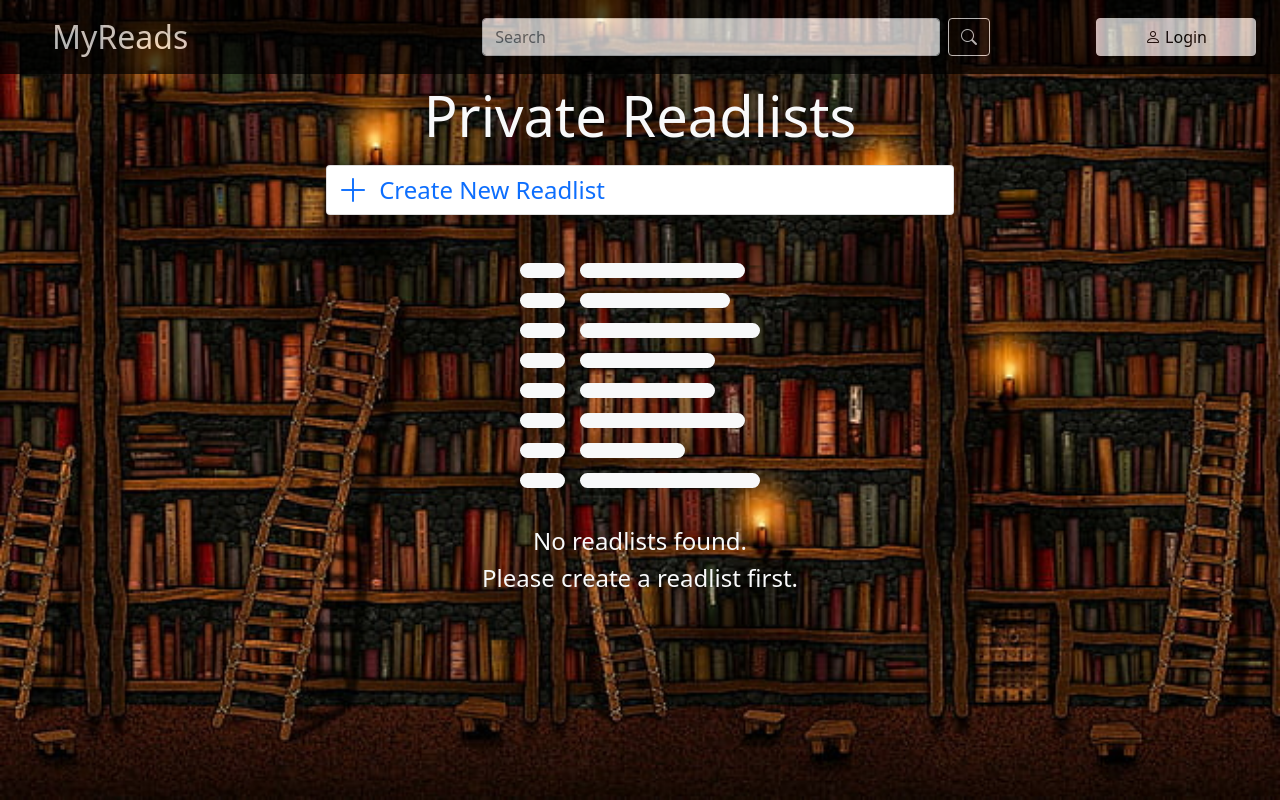
After one commit to harshvivek14/MyReads, a Flask app: page /readlist/private in a window 1280 px wide. The commit adds this page. Run offline with Flask 3, Linux system fonts and the light colour scheme; the visitor is signed in with stand-in values (Sample User, id 1); some libraries are stand-ins or nearby versions.

Commit message:
added readlist feature

```diff
--- a/app.py
+++ b/app.py
@@ -1,6 +1,6 @@
 from flask import Flask, g, render_template, redirect, session, flash, Markup, request
-from models import Read_Books, db, connect_db, User
-from forms import RegisterForm, LoginForm
+from models import Read_Books, db, connect_db, User, Readlist, Readlist_Books, Shared_Readlist
+from forms import RegisterForm, LoginForm, CreateNewReadlistForm
 import requests
 from sqlalchemy.exc import IntegrityError ### for handling SQLA issues within WTForms
 from key import API_KEY
@@ -190,7 +190,6 @@ def show_book_details(id):
     # If the user is not logged in, just passing the book info and the genres. Not passing watched books.
     book = book.json()
     des = Markup(dict(book['volumeInfo'])['description'])
-    print(des)
     return render_template('book/details.html', book = book, des = des)
 
 # logic for marking as read or unread
@@ -236,6 +235,124 @@ def show_readlist_read():
         read_books.append(res)
     return render_template('/readlist/read.html', read_books=read_books)
 
+# Create new readlist logic
+@app.route('/readlist/create', methods=['GET','POST'])
+def create_new_readlist():
+
+    form = CreateNewReadlistForm()
+
+    if "curr_user" not in session:
+        flash("Please login first!", "danger")
+        return redirect('/login')
+
+    if form.validate_on_submit():
+        readlist_name = form.name.data
+
+        new_readlist = Readlist(name=readlist_name, user_id=g.user.id)
+        db.session.add(new_readlist)
+
+        try:
+            db.session.commit()
+        except IntegrityError:
+            form.username.errors.append('Error. Please try again with different readlist name')
+            return render_template('/readlist/create_new.html', form=form)
+
+        flash('Successfully created new readlist!', "success")
+        return redirect('/readlist/private')
+
+    return render_template('/readlist/create_new.html', form=form)
+
+@app.route('/readlist/delete', methods=['DELETE'])
+def delete_readlist():
+
+    if "curr_user" not in session:
+        flash("Please login first!", "danger")
+        return redirect('/login')
+
+    rlist_id = int(request.json['rlist_id'])
+    plist = Readlist.query.get_or_404(rlist_id)
+
+    if g.user.id != plist.user_id:
+        return "You are not authorized to access this resource!"
+
+    db.session.delete(plist)
+    db.session.commit()
+    return "Successfully deleted a readlist."
+
+@app.route('/readlist/add_remove', methods=['PATCH'])
+def add_book_to_readlist():
+
+    if "curr_user" not in session:
+        flash("Please login first!", "danger")
+        return redirect('/login')
+
+    book_id = request.json['book_id']
+    rlist_id = request.json['rlist_id']
+
+    pm = Readlist_Books(readlist_id = rlist_id, book_id = book_id)
+
+    db.session.add(pm)
+    db.session.commit()
+
+    return "Successfully added to readlist."
+
+# Remove book from readlist
+@app.route('/readlist/add_remove', methods=['DELETE'])
+def remove_book_from_readlist():
+
+    if "curr_user" not in session:
+        flash("Please login first!", "danger")
+        return redirect('/login')
+
+    book_id = request.json['book_id']
+    rlist_id = int(request.json['rlist_id'])
+
+    pm = Readlist_Books.query.filter_by(readlist_id=rlist_id, book_id=book_id).first()
+
+    plist = Readlist.query.get_or_404(rlist_id)
+
+    if g.user.id != plist.user_id:
+        return "You are not authorized to access this resource!"
+
+    db.session.delete(pm)
+    db.session.commit()
+
+    return "Successfully removed from readlist."
+
+# Show list of private readlists on a page
+@app.route('/readlist/private')
+def show_private_readlists():
+
+    if "curr_user" not in session:
+        flash("Please login first!", "danger")
+        return redirect('/login')
+
+    return render_template('readlist/private_list.html')
+
+# Show details of an individual private readlist
+@app.route('/readlist/private/<int:id>')
+def show_private_readlist_details(id):
+
+    p = Readlist.query.get_or_404(id)
+
+    if "curr_user" not in session:
+        flash("Please login first!", "danger")
+        return redirect('/login')
+
+    elif g.user.id != p.user_id:
+        flash("You are not authorized to access this resource!", "danger")
+        return redirect('/login')
+
+    p_book_ids = [x.book_id for x in p.books]
+    p_books = []
+
+    for id in p_book_ids:
+        # sending a GET request to the API and getting the book details in JSON format
+        # appending each book details into the list variable
+        p_books.append(requests.get(f"{BASE_URL}v1/volumes/{id}").json())
+
+    return render_template('readlist/private_single.html', readlist = p, readlist_books = p_books)
+
 # main driver function
 if __name__ == '__main__':
     # run() method of Flask class runs the application
--- a/forms.py
+++ b/forms.py
@@ -13,3 +13,7 @@ class RegisterForm(FlaskForm):
 class LoginForm(FlaskForm):
     username = StringField("Username", validators=[InputRequired(), Length(max=15)])
     password = PasswordField("Password", validators=[InputRequired()])
+
+# Create a new readlist form
+class CreateNewReadlistForm(FlaskForm):
+    name = StringField("Readlist Name", validators=[InputRequired(), Length(max=40)])
--- a/static/custom.js
+++ b/static/custom.js
@@ -94,7 +94,6 @@ if (window.location.href.indexOf("book/") > -1) {
             e.preventDefault()
             if (btn_read_unread.innerText === " Mark as read") {
                 book_id = document.getElementById('book_id').innerText
-                console.log(book_id)
                 mark_read(book_id)
                 btn_read_unread.innerHTML = '<i class="bi bi-bookmark-dash-fill"></i> Mark not read'
             } else if (btn_read_unread.innerText === " Mark not read") {
@@ -106,8 +105,94 @@ if (window.location.href.indexOf("book/") > -1) {
             }
         })
     }
+
+    book_detail_readlist_item = document.querySelectorAll("#book-detail-readlist-item")
+    book_id = document.getElementById('book_id').innerText
+    if (book_detail_readlist_item !== null && book_id !== null) {
+        // since the querySelectAll returns a list, running the following for each item
+        for (let i of book_detail_readlist_item) {
+            if (i.children[1]) {
+                i.style.setProperty('background-color', 'limegreen')
+            // If the book is not in the readlist yet, do this
+            } else {
+                i.addEventListener('click', function (e) {
+                    e.preventDefault()
+                    readlist_id = i.parentElement.getAttribute('id')
+                    add_to_readlist(book_id, readlist_id)
+                    console.log(book_id, readlist_id)
+                    i.innerHTML = '<h5 class="mb-0"><i class="bi bi-check2"></i> Added to readlist</h5>'
+                    i.style.setProperty('background-color', 'limegreen')
+                })
+            }
+        }
+    }
 }
 
+
+if (window.location.href.indexOf("readlist/private") > -1) {
+    readlist_private_remove_button = document.querySelectorAll('#readlist-private-remove-button')
+    if (readlist_private_remove_button !== null) {
+        for (let i of readlist_private_remove_button) {
+            i.addEventListener('click', function (e) {
+                e.preventDefault()
+                // if the button says Remove, make sure we display Are you sure to confirm
+                if (i.innerHTML === 'Remove') {
+                    i.innerHTML = "Are you sure?"
+                } else {
+                    // getting the id attribute of the parent which is a readlist id
+                    readlist_id = i.parentElement.getAttribute('id')
+                    console.log(readlist_id)
+                    // calling the custom method and passing the readlist id
+                    delete_readlist(readlist_id)
+                    // removing the div that we clicked on
+                    i.parentElement.parentElement.parentElement.remove()
+                }
+            })
+        }
+    }
+
+    readlist_private_share_button = document.querySelectorAll('#readlist-private-share-button')
+    if (readlist_private_share_button !== null) {
+        for (let i of readlist_private_share_button) {
+            i.addEventListener('click', function (e) {
+                e.preventDefault()
+                readlist_id = i.parentElement.getAttribute('id')
+
+                if(i.getAttribute('url')) {
+                    // if the readlist already has a shared url, don't send axios reqest, just redirect
+                    let url = i.getAttribute('url')
+                    location.href = `/readlist/shared/${url}`;
+                } else {
+                    // if the readlist does not have a url yet, send an axios PUT request
+                    let u = share_readlist(readlist_id)
+                    u.then(data => {location.href = `/readlist/shared/${data}`;})
+                }
+            })
+        }
+    }
+
+    readlist_private_details_remove_button = document.querySelectorAll('#readlist-private-details-remove-button')
+    if (readlist_private_details_remove_button !== null) {
+        for (let i of readlist_private_details_remove_button) {
+            i.addEventListener('click', function (e) {
+                e.preventDefault()
+                // if the button says Remove, make sure we display Are you sure to confirm
+                if (i.innerHTML === 'Remove') {
+                    i.innerHTML = "Are you sure?"
+                // If the button does not say that, do the following. Example is second click after Are you sure?.
+                } else {
+                    // getting the id attribute of the parent which is a book id
+                    book_id = i.parentElement.getAttribute('book_id')
+                    rlist_id = i.parentElement.getAttribute('rlist_id')
+                    // calling the custom method and passing the book id and readlist id
+                    remove_from_readlist(book_id, rlist_id)
+                    // removing the div that we clicked on
+                    i.parentElement.parentElement.parentElement.remove()
+                }
+            })
+        }
+    }
+}
 
 if (window.location.href.indexOf("readlist/read") > -1) {
     btn_readlist_read_remove = document.querySelectorAll('#readlist-read-remove-button')
@@ -119,8 +204,6 @@ if (window.location.href.indexOf("readlist/read") > -1) {
                     i.innerHTML = "Are you sure?"
                 } else {
                     book_id = document.getElementById('book-id').innerText
-                    console.log(book_id)
-                    console.log(book_id.substring(4))
                     mark_unread(book_id.substring(4))
                     i.parentElement.parentElement.parentElement.remove()
                 }
--- a/templates/base.html
+++ b/templates/base.html
@@ -11,7 +11,7 @@
     <link rel="stylesheet" href="/static/custom.css">
     <link rel="icon" type="image/x-icon" href="/static/movie.ico">
 </head>
-<body style="height: 100%; background-image: url('static/library-books-wallpaper.jpg'); background-size: cover;">
+<body style="height: 100%; background-image: url('../static/library-books-wallpaper.jpg'); background-size: cover;">
     <nav class="navbar navbar-expand-lg sticky-top navbar-dark bg-black" style="opacity: 0.7;">
         <div class="container-fluid" style="opacity: 1;">
             <a class="navbar-brand" href="/" style="font-size: 2rem; margin-left: 40px;" >MyReads</a>
--- a/templates/book/details.html
+++ b/templates/book/details.html
@@ -122,7 +122,7 @@
 
 
       <!-- DETAILS -->
-      <p><strong>Google Book ID: </strong><span id="book_id">{{book['id']}}</span></p>
+      <p><strong>Google Book ID: </strong><div id="book_id">{{book['id']}}</div></p>
 
       <p class="text-light"><strong>Auther:</strong>
         {% if (book.volumeInfo.authors).length == 1 %}
--- a/templates/book/search_results.html
+++ b/templates/book/search_results.html
@@ -5,8 +5,8 @@
 {% block nav1 %} active {% endblock %}
 
 {% block content %}
-<div class="container-fluid" id="book-list">
-<div class="row row-cols-2 justify-content-center mt-2" style="--bs-gutter-x:0; ">
+<div class="container-fluid" id="book-list" style="padding: 0; height: 100%;">
+    <div style="--bs-gutter-x:0; width: 100%;" class="row row-cols-2 justify-content-center mt-2">
 
     {% for book in results['items'] %}
 
--- /dev/null
+++ b/templates/readlist/private_list.html
@@ -0,0 +1,72 @@
+{% extends 'base.html' %}
+
+{% block title %} Private Readlist {% endblock %}
+
+{% block header %} {% endblock %}
+
+{% block content %}
+<div class="container-fluid">
+    <h1 class="display-4 text-light mt-2 mb-3" style="text-align: center;">Private Readlists</h1>
+
+    <a href="/readlist/create" style="text-decoration: none;">
+    <div class="card mb-3 mx-auto col-xl-6 col-lg-10 col-md-11 col-sm-12" >
+        <div class="row g-0" >
+            <div class="col-lg-1 col-sm-12" style="text-align: center;">
+                <i class="bi bi-plus-lg p-2" style="font-size: 2rem;"></i>
+            </div>
+            <!-- For creating new Readlist button -->
+            <div class="col-lg-11 col-sm-12" >
+                <h4 class="h4" id="readlist-private-create-new-h4" style="line-height: 2; margin: 0;">Create New Readlist</h4>
+            </div>
+        </div>
+    </div>
+    </a>
+
+    <!-- Only display the readlist if they exist, if not will display an icon and a message -->
+    {% if g.user.readlists %}
+        <!-- Logic for displaying all the readlists using Jinja -->
+        {% for readlist in g.user.readlists %}
+        <div class="card mb-3 mx-auto col-xl-6 col-lg-10 col-md-11 col-sm-12">
+            <div class="row g-0">
+
+                <div class="col-lg-9 col-sm-12">
+                    <a href="/readlist/private/{{readlist.id}}" style="text-decoration: none;">
+                    <div class="card-body" >
+                        <h5 class="card-title mb-0" style="line-height:unset;">{{readlist.name}}</h5>
+                    </div>
+                    </a>
+                </div>
+
+                <div class="col-lg-3 col-sm-12 " id="{{readlist.id}}">
+                    <button id="readlist-private-share-button" class="btn btn btn-success float-end w-50 h-100"
+                    {% for shared_readlist in g.user.shared_readlists %}
+                        {% if readlist.id == shared_readlist.readlist_id %}
+                            url="{{shared_readlist.url_code}}"
+                        {% endif %}
+                    {% endfor %}
+                    >Share</button>
+
+                    <button id="readlist-private-remove-button" class="btn btn btn-danger float-start w-50 h-100">Remove</button>
+
+                </div>
+            </div>
+        </div>
+        {% endfor %}
+    {% else %}
+        <!-- If there are no readlists, do this -->
+        <div class="col-12 justify-content-center text-dark mx-auto my-5">
+            <div class="col-3 mx-auto text-light">
+                <svg style="height: 15rem; width: 100%" xmlns="http://www.w3.org/2000/svg" fill="currentColor" class="bi bi-inbox" viewBox="0 0 16 16">
+                  <path fill-rule="evenodd" d="M0 .5A.5.5 0 0 1 .5 0h2a.5.5 0 0 1 0 1h-2A.5.5 0 0 1 0 .5Zm4 0a.5.5 0 0 1 .5-.5h10a.5.5 0 0 1 0 1h-10A.5.5 0 0 1 4 .5Zm-4 2A.5.5 0 0 1 .5 2h2a.5.5 0 0 1 0 1h-2a.5.5 0 0 1-.5-.5Zm4 0a.5.5 0 0 1 .5-.5h9a.5.5 0 0 1 0 1h-9a.5.5 0 0 1-.5-.5Zm-4 2A.5.5 0 0 1 .5 4h2a.5.5 0 0 1 0 1h-2a.5.5 0 0 1-.5-.5Zm4 0a.5.5 0 0 1 .5-.5h11a.5.5 0 0 1 0 1h-11a.5.5 0 0 1-.5-.5Zm-4 2A.5.5 0 0 1 .5 6h2a.5.5 0 0 1 0 1h-2a.5.5 0 0 1-.5-.5Zm4 0a.5.5 0 0 1 .5-.5h8a.5.5 0 0 1 0 1h-8a.5.5 0 0 1-.5-.5Zm-4 2A.5.5 0 0 1 .5 8h2a.5.5 0 0 1 0 1h-2a.5.5 0 0 1-.5-.5Zm4 0a.5.5 0 0 1 .5-.5h8a.5.5 0 0 1 0 1h-8a.5.5 0 0 1-.5-.5Zm-4 2a.5.5 0 0 1 .5-.5h2a.5.5 0 0 1 0 1h-2a.5.5 0 0 1-.5-.5Zm4 0a.5.5 0 0 1 .5-.5h10a.5.5 0 0 1 0 1h-10a.5.5 0 0 1-.5-.5Zm-4 2a.5.5 0 0 1 .5-.5h2a.5.5 0 0 1 0 1h-2a.5.5 0 0 1-.5-.5Zm4 0a.5.5 0 0 1 .5-.5h6a.5.5 0 0 1 0 1h-6a.5.5 0 0 1-.5-.5Zm-4 2a.5.5 0 0 1 .5-.5h2a.5.5 0 0 1 0 1h-2a.5.5 0 0 1-.5-.5Zm4 0a.5.5 0 0 1 .5-.5h11a.5.5 0 0 1 0 1h-11a.5.5 0 0 1-.5-.5Z"/>
+                </svg>
+            </div>
+            <div class="col-12 mx-auto text-center mt-4 text-light">
+                <h4 class="h4">No readlists found.</h4>
+                <h4 class="h4">Please create a readlist first.</h4>
+            </div>
+
+        </div>
+    {% endif %}
+
+</div>
+{% endblock %}
```
Also changed, not shown: models.py (+6 -1 lines), templates/readlist/create_new.html (added, +32 -0 lines), templates/readlist/private_single.html (added, +54 -0 lines).
